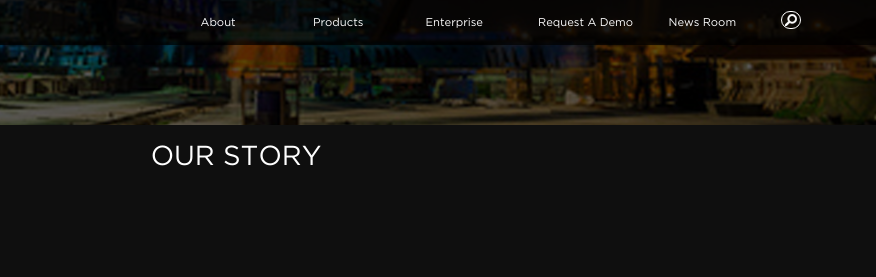
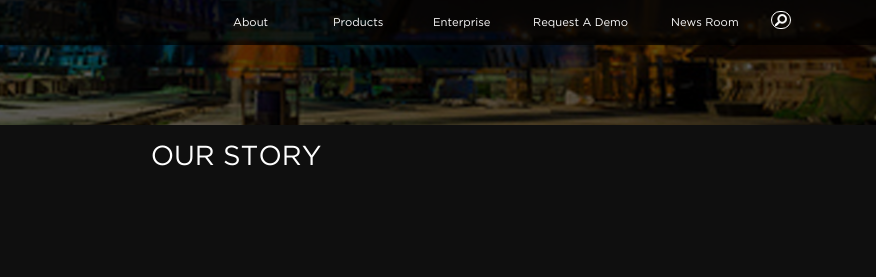
Before and after one commit to galdinorosas/discernStory, a website: page index.html in a window 1280 px wide. Shown: the top 277 px of the page, 404-1280 px from the left. Drawn offline with nearby package versions, Linux system fonts and the light colour scheme.

Commit message:
worked on nav links width. no links widths are proportional to the size of the viewable text.

```diff
--- a/index.html
+++ b/index.html
@@ -32,16 +32,16 @@
             </div> -->
         <div class="collapse navbar-collapse" id="example-navbar-collapse">
             <ul class="nav navbar-nav">
-                <li class="dropdown"><a href="#">About</a></li>
-                <li><a href="#">Products</a></li>
+                <li class="dropdown"><a href="#" class="navAbout">About</a></li>
+                <li><a href="#" class="navProducts">Products</a></li>
                 <li class="dropdown">
-                    <a href="#" class="dropdown">Enterprise</a>
+                    <a href="#" class="dropdown navEnterprise">Enterprise</a>
                 </li>
                 <li class="dropdown">
-                    <a href="#" class="dropdown">Request A Demo</a>
+                    <a href="#" class="dropdown navRequest">Request A Demo</a>
                 </li>
                 <li class="dropdown">
-                    <a href="#" class="dropdown">News Room</a>
+                    <a href="#" class="dropdown navNews">News Room</a>
                 </li>
                 <li class="dropdown">
                     <div class="searchCircle" data-toggle="collapse" href="#searchCollapse" aria-controls="searchCollapse">
--- a/scss/styles.scss
+++ b/scss/styles.scss
@@ -401,6 +401,7 @@ footer {
                 margin-right: 2em;
                 margin-top: 2em;
                 li {
+                    width: 7.5em;
                     div.searchCircle {
                         display: block;
                         position: relative;
@@ -414,12 +415,30 @@ footer {
                         }
                     }
                     a {
-                        width: 7.5em;
                         padding: 0;
+                    }
+
+                    .navAbout{
+                        width: 3em;
+                    }
+                    .navProducts{
+                        width: 4.5em;
+                    }
+                    .navEnterprise{
+                        width: 5.25em;
+                    }
+                    .navRequest{
+                        width: 8.5em;
+                    }
+                    .navNews{
+                        width: 6.25em;
                     }
                 }
                 li:nth-child(4) {
-                    margin-right: 1.8em;
+                    margin-right: 3.8em;
+                }
+                li:nth-child(6) {
+                    width: 3em;
                 }
             }
         }
@@ -486,9 +505,8 @@ footer {
         div.collapse {
             ul.nav {
                 li {
-                    a {
-                        width: 10em;
-                    }
+                    width: 10em;
+                    a {}
                 }
             }
         }
```
Also changed, not shown: public/css/styles.css.
